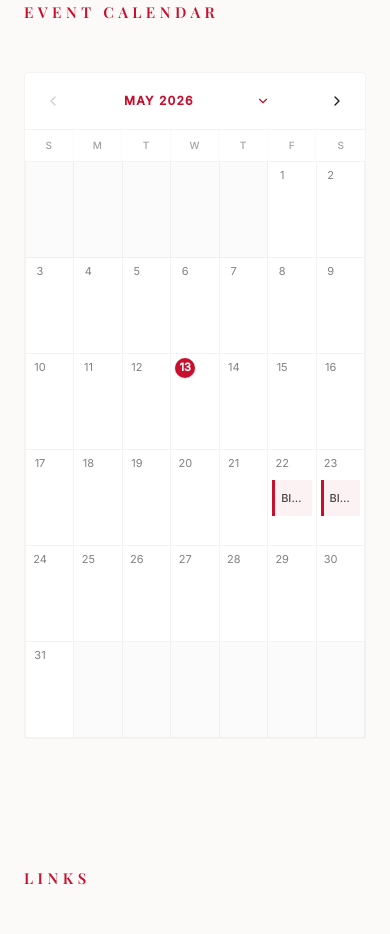
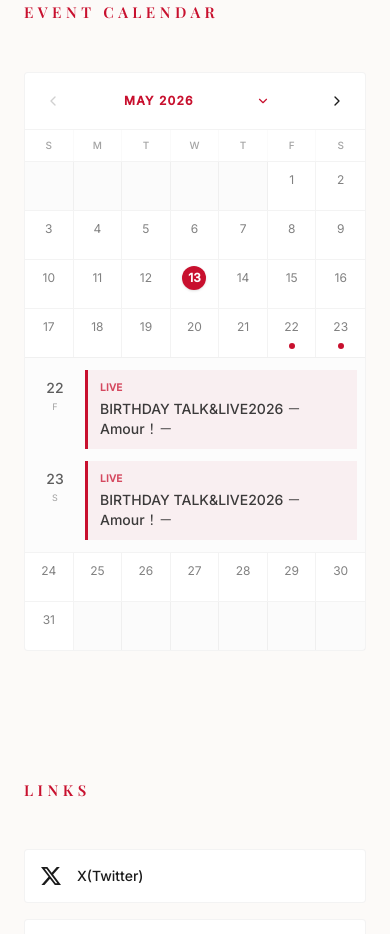
Before and after one commit to GET12306/info-and-link, a React (Vite) app: page /#/ in a window 390 px wide. Shown: the part 1020-1954 px from the top of the page. Built offline with nearby package versions, Linux system fonts and the light colour scheme.

Commit message:
Improve calendar and update site information

```diff
--- a/src/components/CalendarMonth.tsx
+++ b/src/components/CalendarMonth.tsx
@@ -1,5 +1,8 @@
 import { ChevronDown, ChevronLeft, ChevronRight } from "lucide-react"
-import type { CalendarMonthData } from "../hooks/useCalendarEvents"
+import type {
+  CalendarEvent,
+  CalendarMonthData,
+} from "../hooks/useCalendarEvents"
 import type { Language } from "../types"
 import type { IndexedActivity } from "../utils/activityStatus"
 import { TRANSLATIONS } from "../i18n"
@@ -16,6 +19,125 @@ function formatMonthLabel(key: string, lang: Language): string {
     year: "numeric",
     month: "long",
   }).format(date)
+}
+
+function CalendarEventCard({
+  event,
+  activity,
+  lang,
+  now,
+  layout,
+  onSelect,
+}: {
+  event: CalendarEvent
+  activity: IndexedActivity
+  lang: Language
+  now?: string
+  layout: "mobile" | "desktop"
+  onSelect: (activityIndex: number) => void
+}) {
+  const t = TRANSLATIONS[lang]
+  const isPast = now ? now > event.endAt : false
+  const category = getActivityCategoryLabel(activity.category, t)
+  const accessibleLabel = `${event.startTime ? `${event.startTime} ` : ""}${
+    activity.title[lang]
+  }`
+
+  if (layout === "mobile") {
+    return (
+      <button
+        type="button"
+        disabled={isPast}
+        onClick={() => onSelect(activity.originalIndex)}
+        className={`block w-full min-w-0 border-l-[3px] px-3 py-2.5 text-left transition-colors ${
+          isPast
+            ? "cursor-default border-coco-ink/20 bg-coco-ink/[0.025]"
+            : "border-coco-accent bg-coco-accent/5 hover:bg-coco-accent/10 focus-visible:outline-2 focus-visible:outline-offset-1 focus-visible:outline-coco-accent"
+        }`}
+        aria-label={
+          isPast
+            ? accessibleLabel
+            : `${accessibleLabel} — ${
+                lang === "ja" ? "活動ページへ" : "View event details"
+              }`
+        }
+      >
+        <span className="flex min-w-0 items-center gap-2">
+          <span
+            className={`min-w-0 truncate text-[10px] font-bold uppercase tracking-wide ${
+              isPast ? "text-coco-ink/40" : "text-coco-accent/75"
+            }`}
+          >
+            {category}
+          </span>
+          {event.startTime && (
+            <time
+              dateTime={event.startAt}
+              className={`shrink-0 text-[11px] font-medium ${
+                isPast ? "text-coco-ink/40" : "text-coco-accent"
+              }`}
+            >
+              {event.startTime}
+            </time>
+          )}
+        </span>
+        <span
+          className={`mt-1 line-clamp-2 text-sm font-medium leading-5 ${
+            isPast ? "text-coco-ink/55" : "text-coco-ink/85"
+          }`}
+        >
+          {activity.title[lang]}
+        </span>
+      </button>
+    )
+  }
+
+  return (
+    <button
+      type="button"
+      disabled={isPast}
+      onClick={() => onSelect(activity.originalIndex)}
+      className={`block h-14 w-full min-w-0 overflow-hidden border-l-[3px] px-2 py-1.5 text-left transition-colors ${
+        isPast
+          ? "cursor-default border-coco-ink/20 bg-coco-ink/[0.025]"
+          : "border-coco-accent bg-coco-accent/5 hover:bg-coco-accent/10 focus-visible:outline-2 focus-visible:outline-offset-1 focus-visible:outline-coco-accent"
+      }`}
+      aria-label={
+        isPast
+          ? accessibleLabel
+          : `${accessibleLabel} — ${
+              lang === "ja" ? "活動ページへ" : "View event details"
+            }`
+      }
+    >
+      <span className="flex min-w-0 items-center gap-1">
+        <span
+          className={`min-w-0 truncate text-[10px] font-bold uppercase tracking-wide ${
+            isPast ? "text-coco-ink/40" : "text-coco-accent/75"
+          }`}
+        >
+          {category}
+        </span>
+        {event.startTime && (
+          <time
+            dateTime={event.startAt}
+            className={`shrink-0 text-[10px] ${
+              isPast ? "text-coco-ink/40" : "text-coco-accent"
+            }`}
+          >
+            {event.startTime}
+          </time>
+        )}
+      </span>
+      <span
+        className={`mt-1 block truncate text-xs leading-snug ${
+          isPast ? "text-coco-ink/55" : "text-coco-ink/80"
+        }`}
+      >
+        {activity.title[lang]}
+      </span>
+    </button>
+  )
 }
 
 export default function CalendarMonth({
@@ -90,16 +212,119 @@ export default function CalendarMonth({
         </button>
       </div>
 
-      <div className="overflow-hidden lg:overflow-x-auto">
-        <div className="w-full lg:min-w-[720px]">
+      <div className="border-t grid-line lg:hidden">
+        <div className="grid grid-cols-7">
+          {labels.map((label, i) => (
+            <div
+              key={i}
+              className="border-r grid-line py-2 text-center text-[10px] font-medium opacity-40 last:border-r-0"
+            >
+              {lang === "ja" ? label : DAY_LABELS_EN_COMPACT[i]}
+            </div>
+          ))}
+        </div>
+
+        {month.weeks.map((week, weekIndex) => {
+          const weekHasEvents = week.some((day) => day.events.length > 0)
+
+          return (
+            <section key={weekIndex} className="border-t grid-line first:border-t-0">
+              <div className="grid grid-cols-7">
+                {week.map((day, dayIndex) => {
+                  const isTodayDay = day.date === isToday
+
+                  return (
+                    <div
+                      key={dayIndex}
+                      className={`flex min-h-12 flex-col items-center border-r grid-line py-1.5 last:border-r-0 ${
+                        day.dayNumber === null ? "bg-coco-ink/[0.015]" : ""
+                      }`}
+                    >
+                      {day.dayNumber !== null && (
+                        <>
+                          <span
+                            className={`flex h-6 w-6 items-center justify-center rounded-full text-xs ${
+                              isTodayDay
+                                ? "bg-coco-accent font-bold text-white shadow-sm"
+                                : "text-coco-ink/55"
+                            }`}
+                          >
+                            {day.dayNumber}
+                          </span>
+                          {day.events.length > 0 && (
+                            <span
+                              className="mt-1 block h-1.5 w-1.5 rounded-full bg-coco-accent"
+                              aria-label={lang === "ja" ? "活動あり" : "Has events"}
+                            />
+                          )}
+                        </>
+                      )}
+                    </div>
+                  )
+                })}
+              </div>
+
+              {weekHasEvents && (
+                <div className="space-y-3 border-t grid-line bg-coco-ink/[0.0125] px-2 py-3">
+                  {week.map((day, dayIndex) => {
+                    if (day.dayNumber === null || day.events.length === 0) {
+                      return null
+                    }
+
+                    return (
+                      <div
+                        key={dayIndex}
+                        className="grid grid-cols-[2.75rem_minmax(0,1fr)] gap-2"
+                      >
+                        <div className="pt-2 text-center">
+                          <div className="text-sm font-medium text-coco-ink/70">
+                            {day.dayNumber}
+                          </div>
+                          <div className="mt-0.5 text-[9px] uppercase tracking-wide text-coco-ink/40">
+                            {lang === "ja"
+                              ? DAY_LABELS_JA[dayIndex]
+                              : DAY_LABELS_EN_COMPACT[dayIndex]}
+                          </div>
+                        </div>
+                        <div className="space-y-1.5">
+                          {day.events.map((event, eventIndex) => {
+                            const activity = activities[event.activityIndex]
+                            if (!activity) return null
+
+                            return (
+                              <CalendarEventCard
+                                key={`${event.activityIndex}-${
+                                  event.performanceIndex ?? eventIndex
+                                }`}
+                                event={event}
+                                activity={activity}
+                                lang={lang}
+                                now={now}
+                                layout="mobile"
+                                onSelect={onSelectEvent}
+                              />
+                            )
+                          })}
+                        </div>
+                      </div>
+                    )
+                  })}
+                </div>
+              )}
+            </section>
+          )
+        })}
+      </div>
+
+      <div className="hidden overflow-x-auto lg:block">
+        <div className="min-w-[720px]">
           <div className="grid grid-cols-7 border-t grid-line">
             {labels.map((label, i) => (
               <div
                 key={i}
                 className="border-r grid-line py-2 text-center text-[10px] font-medium opacity-40 last:border-r-0"
               >
-                <span className="lg:hidden">{lang === "ja" ? label : DAY_LABELS_EN_COMPACT[i]}</span>
-                <span className="hidden lg:inline">{label}</span>
+                {label}
               </div>
             ))}
           </div>
@@ -111,17 +336,17 @@ export default function CalendarMonth({
               return (
                 <div
                   key={i}
-                  className={`min-h-24 border-r border-b grid-line p-1 lg:min-h-28 lg:p-2 ${
+                  className={`min-h-28 border-r border-b grid-line p-2 ${
                     day.dayNumber === null ? "bg-coco-ink/[0.015]" : ""
                   }`}
                 >
                   {day.dayNumber !== null && (
                     <>
-                      <div className="mb-1.5 flex min-h-5 items-center justify-between lg:mb-2 lg:min-h-6">
+                      <div className="mb-2 flex min-h-6 items-center justify-between">
                         <span
-                          className={`flex h-5 w-5 items-center justify-center rounded-full text-[11px] sm:text-xs lg:h-6 lg:w-6 ${
+                          className={`flex h-6 w-6 items-center justify-center rounded-full text-xs ${
                             isTodayDay
-                              ? "bg-coco-accent text-white font-bold shadow-sm"
+                              ? "bg-coco-accent font-bold text-white shadow-sm"
                               : "text-coco-ink/55"
                           }`}
                         >
@@ -134,66 +359,19 @@ export default function CalendarMonth({
                           {day.events.map((event, eventIndex) => {
                             const activity = activities[event.activityIndex]
                             if (!activity) return null
-                            const isPastEvent = now ? now > event.endAt : false
-                            const accessibleLabel = `${event.startTime ? `${event.startTime} ` : ""}${
-                              activity.title[lang]
-                            }`
 
                             return (
-                              <button
-                                key={`${event.activityIndex}-${event.performanceIndex ?? eventIndex}`}
-                                type="button"
-                                disabled={isPastEvent}
-                                onClick={() => {
-                                  if (!isPastEvent) onSelectEvent(activity.originalIndex)
-                                }}
-                                className={`block h-9 w-full min-w-0 overflow-hidden border-l-[3px] px-1.5 py-1 text-left transition-colors lg:h-14 lg:px-2 lg:py-1.5 ${
-                                  isPastEvent
-                                    ? "cursor-default border-coco-ink/20 bg-coco-ink/[0.025]"
-                                    : "border-coco-accent bg-coco-accent/5 hover:bg-coco-accent/10 focus-visible:outline-2 focus-visible:outline-offset-1 focus-visible:outline-coco-accent"
+                              <CalendarEventCard
+                                key={`${event.activityIndex}-${
+                                  event.performanceIndex ?? eventIndex
                                 }`}
-                                aria-label={
-                                  isPastEvent
-                                    ? accessibleLabel
-                                    : `${accessibleLabel} — ${
-                                        lang === "ja" ? "活動ページへ" : "View event details"
-                                      }`
-                                }
-                              >
-                                <span
-                                  className={`block truncate text-[11px] font-medium leading-7 sm:text-xs lg:hidden ${
-                                    isPastEvent ? "text-coco-ink/55" : "text-coco-ink/80"
-                                  }`}
-                                >
-                                  {activity.title[lang]}
-                                </span>
-                                <span className="hidden min-w-0 items-center gap-1 lg:flex">
-                                  <span
-                                    className={`min-w-0 truncate text-[10px] font-bold uppercase tracking-wide ${
-                                      isPastEvent ? "text-coco-ink/40" : "text-coco-accent/75"
-                                    }`}
-                                  >
-                                    {getActivityCategoryLabel(activity.category, t)}
-                                  </span>
-                                  {event.startTime && (
-                                    <time
-                                      dateTime={event.startAt}
-                                      className={`shrink-0 text-[10px] ${
-                                        isPastEvent ? "text-coco-ink/40" : "text-coco-accent"
-                                      }`}
-                                    >
-                                      {event.startTime}
-                                    </time>
-                                  )}
-                                </span>
-                                <span
-                                  className={`mt-1 hidden truncate text-xs leading-snug lg:block ${
-                                    isPastEvent ? "text-coco-ink/55" : "text-coco-ink/80"
-                                  }`}
-                                >
-                                  {activity.title[lang]}
-                                </span>
-                              </button>
+                                event={event}
+                                activity={activity}
+                                lang={lang}
+                                now={now}
+                                layout="desktop"
+                                onSelect={onSelectEvent}
+                              />
                             )
                           })}
                         </div>
--- a/src/data/activities.yaml
+++ b/src/data/activities.yaml
@@ -220,8 +220,8 @@
   ticketInfo:
     link: https://fan.pia.jp/cocohayashi/ticket/detail/8/?page=0&ptag=
     price:
-      ja: "S席: ¥9,800  特典2Lブロマイド付き A席: ¥8,800"
-      en: "S Seats: 9,800 yen  Includes a 2L-sized photo card A Seats: 8,800 yen"
+      ja: "S席: ¥9,800 A席: ¥8,800"
+      en: "S Seats: 9,800 yen A Seats: 8,800 yen"
     entries:
       - type:
           ja: "FC会員先行"
@@ -465,12 +465,15 @@
   recurring: true
   performances:
     - occursOn: "2026-09-03"
+    - occursOn: "2026-10-01"
+    - occursOn: "2026-11-05"
+    - occursOn: "2026-12-03"
   title:
     ja: "ラブライブ！虹ヶ咲学園 ～ディスカバー放送室～"
     en: "Love Live! Nijigasaki High School ~Discover Broadcast Room~"
   description:
-    ja: "優木せつ菜役 毎月第一木曜日配信 次: 9月3日"
-    en: "Streaming on the first Thursday of every month as Setsuna Yuki. Next update: September 3"
+    ja: "優木せつ菜役 毎月第一木曜日配信 次: 10月1日"
+    en: "Streaming on the first Thursday of every month as Setsuna Yuki. Next update: October 1"
   link: "https://hibiki-radio.jp/description/lldiscover/detail"
 
 - category: "Program"
@@ -705,9 +708,13 @@
         endDate: "2026-08-16"
         scheduleLabel: "2026.07.25 15:00 - 08.16"
         link: "https://eplus.jp/ll15th-eve/"
-        # description:
-        #   ja: "2026年10月10日(土) <昼公演>13:30開場/14:30開演 <夜公演>17:30開場/18:30開演"
-        #   en: "October 10, 2026 (Sat) <Matinee> Doors open at 1:30 p.m. / Show starts at 2:30 p.m. <Evening Performance> Doors open at 5:30 p.m. / Show starts at 6:30 p.m."
+      - type:
+          ja: "一般発売（抽選）"
+          en: "General Sale (Lottery)"
+        startAt: "2026-08-22T12:00"
+        endDate: "2026-08-30"
+        scheduleLabel: "2026.08.22 12:00 - 08.30"
+        link: "https://eplus.jp/ll15th-eve/"
 
 
 - category: "Live"
@@ -756,3 +763,15 @@
     ja: "椎名立希役(MyGo!!!!!)"
     en: "As Taki Shiina (MyGo!!!!!)"
   link: "https://x.com/WONDERLIVET/status/2092930121523228924"
+  ticketInfo:
+    link: https://t.pia.jp/pia/ticketInformation.do?lotRlsCd=25918
+    price:
+      ja: "詳細はリンク先まで"
+      en: "For more details, please visit the link."
+    entries:
+      - type:
+          ja: "最速先行抽選"
+          en: "First-Come, First-Served Lottery"
+        startAt: "2026-09-01T20:00"
+        endDate: "2026-09-23"
+        scheduleLabel: "2026.09.01 20:00 - 09.23"
--- a/src/data/notes.yaml
+++ b/src/data/notes.yaml
@@ -10,8 +10,10 @@
 #     ja: "記事の概要"
 #     en: "Article summary"
 #   link: "https://example.com/article" # [可选] 省略时主标题显示为不可点击文字
+#   status: "expired"                   # [可选] expired=显示链接失效标记；available 或省略时不显示
 #   relatedLinks:                       # [可选] 相关视频、商品或后续文章列表
 #     - url: "https://example.com/related" # [必填/仅 relatedLinks 项内] 目标地址
+#       status: "expired"               # [可选] expired=显示链接失效标记；available 或省略时不显示
 #       title:                          # [可选] 链接文字；省略时直接显示 URL
 #         ja: "関連動画"
 #         en: "Related video"
@@ -95,6 +97,33 @@
   link: "https://asanoyayu.exblog.jp/33929343/"
 
 - title:
+    ja: "『BanG Dream! It's MyGO!!!!!』フォト＆インタビュー④ 椎名立希役・林 鼓子"
+    en: "“BanG Dream! It's MyGO!!!!!” Photos & Interview #4: Coco Hayashi as Riki Shiina"
+  date: "2023-08-17"
+  category:
+    ja: "記事"
+    en: "Article"
+  link: https://febri.jp/topics/bang-dream_mygo_4/
+
+- title:
+    ja: "『ラブライブ！虹ヶ咲学園スクールアイドル同好会 NEXT SKY』矢野妃菜喜、大西亜玖璃、林 鼓子が語る「ニジガク」の今とこれから①"
+    en: "“Love Live! Nijigasaki Academy School Idol Club NEXT SKY”: Hinaki Yano, Aguri Onishi, and Coco Hayashi Discuss the Present and Future of “Nijigaku” (Part 1)"
+  date: "2023-07-19"
+  category:
+    ja: "NEXT SKY インタビュー"
+    en: "Interview on the NEXT SKY"
+  link: https://febri.jp/topics/nijigasaki_ova_1/
+  relatedLinks:
+  - url: https://febri.jp/topics/nijigasaki_ova_2/
+    title:
+      ja: "その2"
+      en: "Part 2"
+  - url: https://febri.jp/topics/nijigasaki_ova_3/
+    title:
+      ja: "その3"
+      en: "Part 3"
+
+- title:
     ja: "【第13回「声優アワード」受賞者インタビュー】新人女優賞 林鼓子さん"
     en: "“Interview with the Winner of the 13th “Voice Actor Awards” Best New Actress: Coco Hayashi"
   date: "2019-04-10"
--- a/src/data/photobooks.yaml
+++ b/src/data/photobooks.yaml
@@ -66,7 +66,7 @@
     en: "A4, 112 pages"
   price:
     ja: "3,500円(税抜)"
-    en: "JPY¥¥3,500 (tax excluded)"
+    en: "JPY¥3,500 (tax excluded)"
   links:
     - label:
         ja: "発売のお知らせ"
--- a/src/types.ts
+++ b/src/types.ts
@@ -71,6 +71,7 @@ export interface Note {
   category?: LocalizedText;
   description?: LocalizedText;
   link?: string;
+  status?: "available" | "expired";
   relatedLinks?: NoteRelatedLink[];
 }
 
@@ -78,6 +79,7 @@ export interface NoteRelatedLink {
   url: string;
   title?: LocalizedText;
   type?: LocalizedText;
+  status?: "available" | "expired";
 }
 
 export interface PhotoBookCover {
```
Also changed, not shown: src/components/ExpiredLinkBadge.tsx (added, +10 -0 lines), src/data/historical-resources.yaml (+16 -3 lines), src/pages/HistoricalResources.tsx (+6 -10 lines), src/pages/Notes.tsx (+12 -3 lines).
